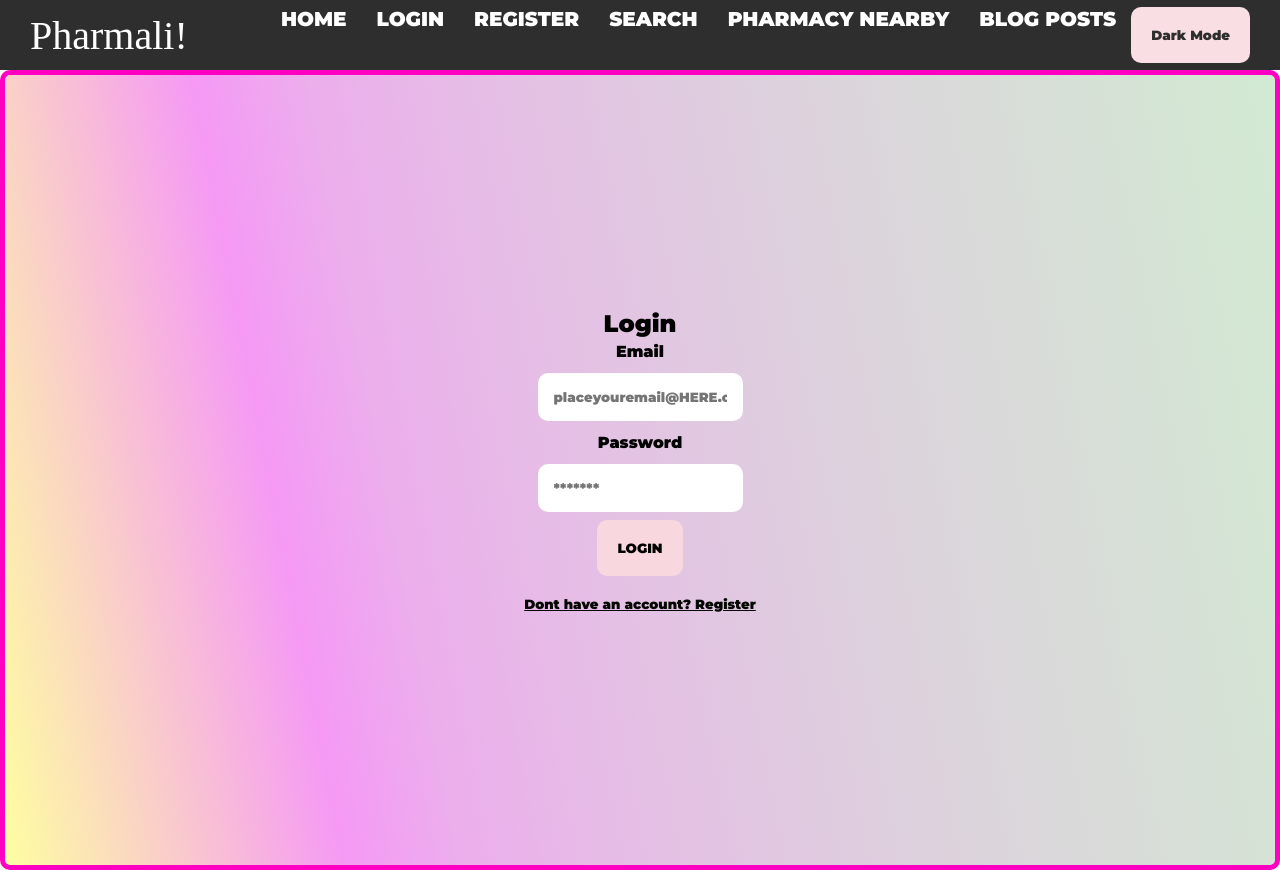
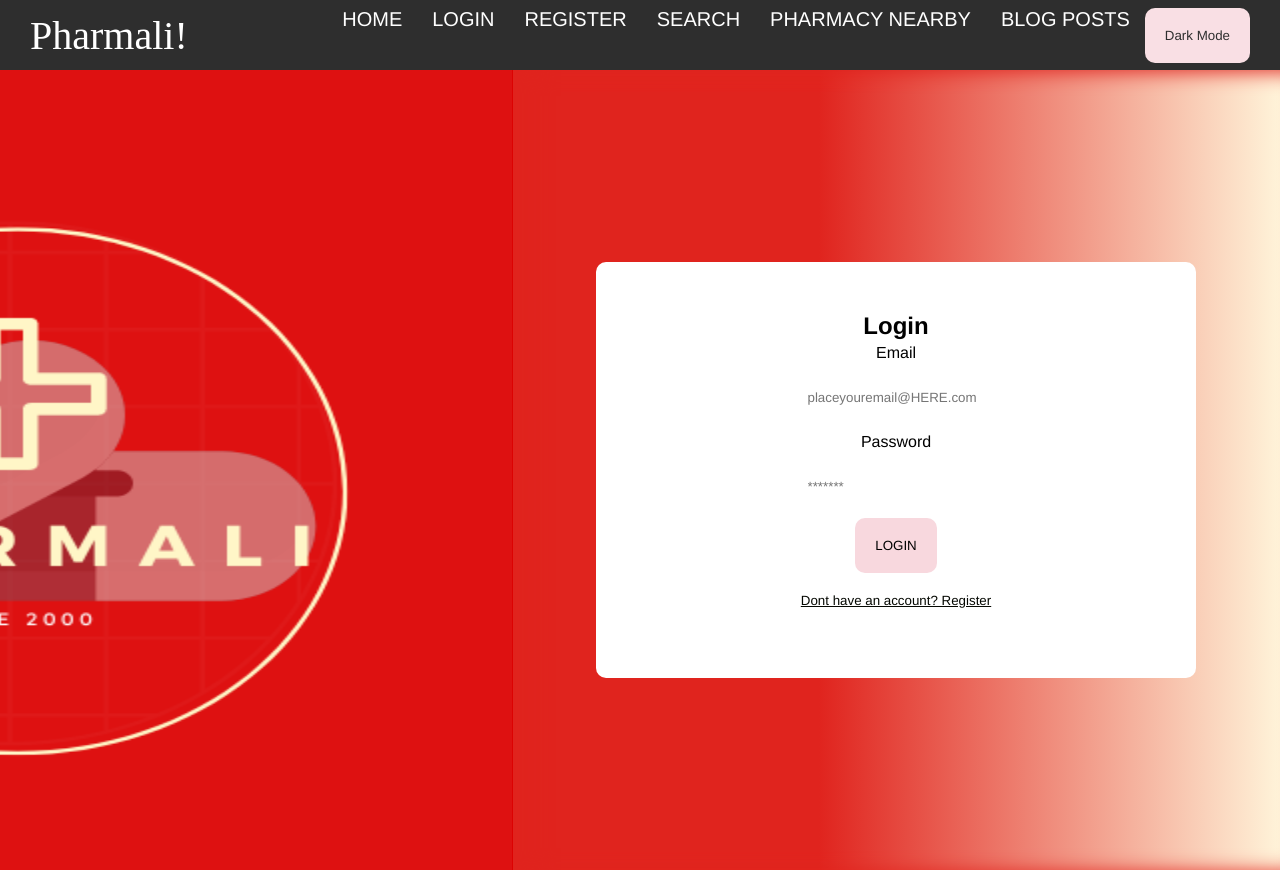
Before and after one commit to jaytula/PharmAli, a React (Create React App) app in the folder client/: page /login in a window 1280 px wide. Built offline with nearby package versions, Linux system fonts and the light colour scheme; no server answers.

Commit message:
add css styling to login page

```diff
--- a/client/src/components/Home/Hero.js
+++ b/client/src/components/Home/Hero.js
@@ -3,9 +3,11 @@ import "../../styles/hero.css";
 const Hero = ({imageSrc}) => {
   return (
     <div className="hero">
-      <div>
+      <div className="image_hero">
       <img src={imageSrc} alt="Travel" className="hero__image"/>
       </div>
+      <div className="overlay">
+    </div>
       <h1 className="hero__title"> WHERE WE CARE ABOUT YOU 🤍</h1>
     </div>
   )
--- a/client/src/components/Login/index.jsx
+++ b/client/src/components/Login/index.jsx
@@ -5,7 +5,7 @@ import Error from '../Error';
 import Navbar2 from '../Home/Navbar2';
 import useApplicationData from '../../hooks/useApplicationData'
 import { useNavigate, useParams } from "react-router-dom";
-
+import pharmaliLogo from "../../assets/images/pharmaliLogo.png";
 const Login = () => {
   const { setCookie } = useApplicationData()
   const navigate = useNavigate();
@@ -25,10 +25,41 @@ const Login = () => {
   };
 
   return (
-    <>
-    <div className="auth-form-container">
+    //   <div class="main">
+    //   <section class="signup">
+
+    //     <div class="container">
+    //       <div class="signup-content">
+    //         <form method="POST" id="signup-form" action="/auth/login" class="signup-form">
+    //           <h2 class="form-title">Sign In</h2>
+    //           <div class="form-group">
+    //             <input type="email" required class="form-input" name="email" id="email" placeholder="Your Email" />
+    //           </div>
+    //           <div class="form-group">
+    //             <input type="password" required class="form-input" name="password" id="password"
+    //               placeholder="Password" />
+    //             <span toggle="#password" class="fa fa-eye field-icon toggle-password"></span>
+    //           </div>
+    //           <div class="form-group">
+    //             <input type="submit" name="submit" id="submit" class="form-submit" value="Sign In" />
+    //           </div>
+    //         </form>
+    //       </div>
+    //     </div>
+    //   </section>
+    // </div>
+
+    <div className='login__page'>
+      <div className='overlay3'>
+    <div className='logo'><img className='login_image' src={pharmaliLogo}/> </div>
+  </div>
+   <div className="auth-form-container">
+
       {error.length > 0 &&
         (< Error message={error} />)}
+     <div class="login_container">
+         <div class="login-content">
+
       <h2>Login </h2>
       <form className="login-form" onSubmit={handleSubmit}>
         <label htmlFor="email">Email</label>
@@ -39,7 +70,9 @@ const Login = () => {
       </form>
       <button className="link-btn" onClick={() => navigate('/register')}>Dont have an account? Register</button>
     </div>
-    </>
+    </div>
+    </div>
+    </div>
 
   );
 };
--- a/client/src/styles/hero.css
+++ b/client/src/styles/hero.css
@@ -2,13 +2,32 @@
   position:relative;
 width:100%;
 height: 100vh;
+background-color: #DC0000;
 }
 .hero__image{
-  width:100%;
+  width:1550px;
+  /* margin: 0 auto; */
   height: 100%;
-  object-fit: cover;
+  object-fit: contain;
   position: absolute;
 }
+.image_hero{
+  display:flex;
+  justify-content: center;
+  align-items: center;
+  z-index: 0;
+  height:100%;
+}
+.overlay{
+  height:459px;
+  width:100%;
+  position:absolute;
+  background-color: bisque;
+  opacity:0.23;
+bottom:30vh;
+
+}
+
 .hero__title{
   position:absolute;
   bottom: 17%;
--- a/client/src/styles/home.css
+++ b/client/src/styles/home.css
@@ -2,5 +2,5 @@
   box-sizing: border-box;
   margin:0;
   padding:0;
-  font-family: 'Montserrat', sans-serif;
+  /* font-family: 'Montserrat', sans-serif; */
 }
--- a/client/src/styles/login.css
+++ b/client/src/styles/login.css
@@ -4,18 +4,62 @@
   min-height: 100vh;
   align-items: center;
   justify-content: center;
-  background-image: linear-gradient(79deg, #fefea1, #f599f5, 48%, #d2ead2);
+  background-image: linear-gradient(270deg, #ffdb8952, #E0241E, 120%, #DC0000);
   padding: 5rem;
-  border:5px solid  #ff00c3;
-  border-radius: 10px;
+  width: 60vw;
+  box-shadow: inset 20px 2px 20px 0px #E0241E;
+  clip-path: inset(Lpx);
 }
 .auth-form-container, .login-form, .register-form{
   display: flex;
   flex-direction:column;
   align-items: center;
 
+
 }
+.login_container{
+  width: 600px !important;
+  position: relative;
+  margin: 0 auto;
 
+}
+.logo{
+  width:100px;
+  height:50vh;
+  float:left;
+
+}
+.login_image{
+  width: 1000px;
+  height: 100vh;
+  float: right;
+  background-color: black;
+   z-index: 9999;
+}
+.overlay3{
+  width: 99px;
+  height: 50vh;
+  position: relative;
+  background-color: rgb(249, 246, 244);
+  opacity: 0.93;
+  bottom: 0vh;
+
+}
+.login__page{
+  display: flex;
+  float:right;
+
+}
+.login-content{
+  background: #ffffff;
+  border-radius: 10px;
+  -moz-border-radius: 10px;
+  -webkit-border-radius: 10px;
+  -o-border-radius: 10px;
+  -ms-border-radius: 10px;
+  padding: 50px 85px;
+
+}
 
 label{
   text-align: left;
--- a/client/src/styles/slider.css
+++ b/client/src/styles/slider.css
@@ -17,7 +17,7 @@
   border-radius: 300px;
 } */
 .slider__image {
-  animation: imgRotate 6s  ease-in-out infinite;
+  animation: imgRotate 6s  ease-in-out forwards ;
   border-radius: 76%;
   width: 720px;
   height: 720px;
```
Also changed, not shown: client/src/assets/images/pharmaliLogo.png.
